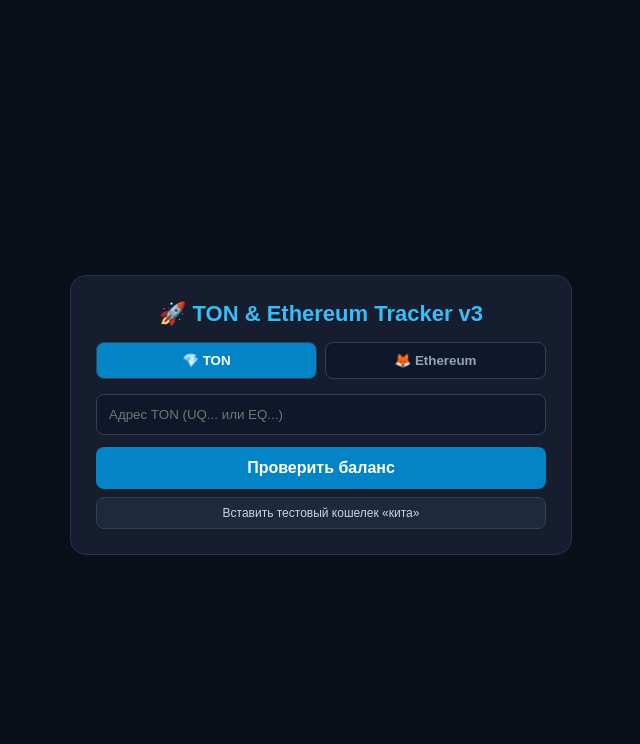
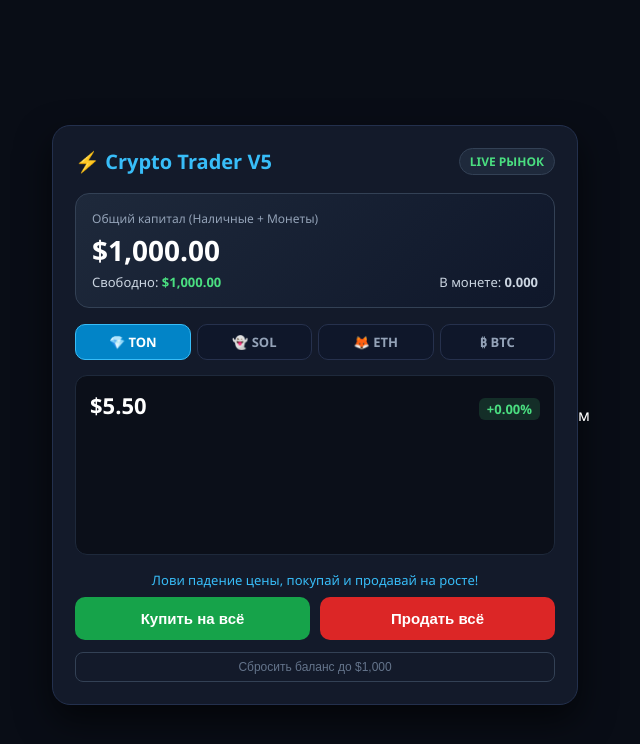
Before and after one commit to Ponchic7282/tracker, a plain HTML site: page index.html in a window 1280 px wide. Shown: the whole page, without its empty margins (319-959 px from the left). Drawn offline with Linux system fonts and the light colour scheme.

Commit message:
Update index.html

```diff
--- a/index.html
+++ b/index.html
@@ -3,133 +3,215 @@
 <head>
     <meta charset="UTF-8">
     <meta name="viewport" content="width=device-width, initial-scale=1.0">
-    <title>TON & Ethereum Tracker v3</title>
+    <title>Crypto Simulator & Radar V5</title>
     <style>
-        body { font-family: sans-serif; background: #0b0f19; color: #fff; display: flex; justify-content: center; align-items: center; min-height: 100vh; margin: 0; padding: 15px; }
-        .card { background: #161d2f; padding: 25px; border-radius: 16px; width: 100%; max-width: 450px; border: 1px solid #26314d; }
-        h1 { text-align: center; font-size: 22px; color: #38bdf8; margin-top: 0; }
-        .tabs { display: flex; gap: 8px; margin-bottom: 15px; }
-        .tab { flex: 1; padding: 10px; border-radius: 8px; border: 1px solid #334155; background: #0f172a; color: #94a3b8; font-weight: bold; cursor: pointer; }
-        .tab.active { background: #0284c7; color: #fff; }
-        .tab.active-eth { background: #4f46e5; color: #fff; }
-        input { width: 100%; padding: 12px; border-radius: 8px; border: 1px solid #334155; background: #0f172a; color: #fff; box-sizing: border-box; margin-bottom: 12px; }
-        .btn { width: 100%; padding: 12px; border: none; border-radius: 8px; background: #0284c7; color: #fff; font-size: 16px; font-weight: bold; cursor: pointer; }
-        .test-btn { width: 100%; padding: 8px; margin-top: 8px; border-radius: 8px; border: 1px solid #334155; background: #1e293b; color: #cbd5e1; font-size: 12px; cursor: pointer; }
-        .res { margin-top: 20px; padding: 15px; background: #0f172a; border-radius: 10px; display: none; }
-        .row { display: flex; justify-content: space-between; margin-bottom: 8px; }
-        .err { color: #f87171; text-align: center; margin-top: 12px; display: none; font-size: 13px; line-height: 1.4; }
+        body { font-family: 'Segoe UI', sans-serif; background: #090d16; color: #fff; display: flex; justify-content: center; align-items: center; min-height: 100vh; margin: 0; padding: 15px; }
+        .app { background: #131a2a; padding: 22px; border-radius: 18px; width: 100%; max-width: 480px; border: 1px solid #23304d; box-shadow: 0 15px 35px rgba(0,0,0,0.6); }
+        .header { display: flex; justify-content: space-between; align-items: center; margin-bottom: 18px; }
+        .header h1 { font-size: 20px; margin: 0; color: #38bdf8; }
+        .badge { background: #1e293b; color: #4ade80; padding: 4px 10px; border-radius: 20px; font-size: 12px; font-weight: bold; border: 1px solid #334155; }
+
+        /* Баланс игрока */
+        .wallet-card { background: linear-gradient(135deg, #1e293b, #0f172a); padding: 16px; border-radius: 14px; border: 1px solid #334155; margin-bottom: 16px; }
+        .w-label { font-size: 12px; color: #94a3b8; }
+        .w-total { font-size: 28px; font-weight: bold; color: #fff; margin: 4px 0; }
+        .w-sub { font-size: 13px; color: #cbd5e1; display: flex; justify-content: space-between; }
+
+        /* Выбор монеты */
+        .coins { display: grid; grid-template-columns: repeat(4, 1fr); gap: 6px; margin-bottom: 15px; }
+        .coin-btn { background: #0f172a; border: 1px solid #26314d; color: #94a3b8; padding: 8px 4px; border-radius: 10px; cursor: pointer; text-align: center; font-weight: bold; font-size: 13px; }
+        .coin-btn.active { background: #0284c7; color: #fff; border-color: #38bdf8; }
+
+        /* График и цена */
+        .chart-box { background: #0b0f19; border-radius: 12px; padding: 14px; border: 1px solid #1e293b; margin-bottom: 16px; }
+        .price-row { display: flex; justify-content: space-between; align-items: baseline; margin-bottom: 10px; }
+        .cur-price { font-size: 22px; font-weight: bold; }
+        .change { font-size: 13px; font-weight: bold; padding: 2px 8px; border-radius: 6px; }
+        .up { color: #4ade80; background: rgba(74, 222, 128, 0.15); }
+        .down { color: #f87171; background: rgba(248, 113, 113, 0.15); }
+        canvas { width: 100%; height: 110px; display: block; }
+
+        /* Кнопки торговли */
+        .trade-controls { display: grid; grid-template-columns: 1fr 1fr; gap: 10px; margin-bottom: 12px; }
+        .btn-buy { background: #16a34a; color: #fff; border: none; padding: 13px; border-radius: 10px; font-size: 15px; font-weight: bold; cursor: pointer; }
+        .btn-buy:active { transform: scale(0.98); }
+        .btn-sell { background: #dc2626; color: #fff; border: none; padding: 13px; border-radius: 10px; font-size: 15px; font-weight: bold; cursor: pointer; }
+        .btn-sell:active { transform: scale(0.98); }
+        .reset-btn { width: 100%; background: transparent; border: 1px solid #334155; color: #64748b; padding: 7px; border-radius: 8px; font-size: 12px; cursor: pointer; }
+        .msg { text-align: center; font-size: 13px; height: 18px; margin-bottom: 8px; color: #38bdf8; }
     </style>
 </head>
 <body>
-<div class="card">
-    <h1>🚀 TON & Ethereum Tracker v3</h1>
-    <div class="tabs">
-        <button id="bTon" class="tab active" onclick="setNet('ton')">💎 TON</button>
-        <button id="bEth" class="tab" onclick="setNet('eth')">🦊 Ethereum</button>
+<div class="app">
+    <div class="header">
+        <h1>⚡ Crypto Trader V5</h1>
+        <span class="badge">LIVE РЫНОК</span>
     </div>
-    <input type="text" id="addr" placeholder="Адрес TON (UQ... или EQ...)">
-    <button class="btn" id="subBtn" onclick="run()">Проверить баланс</button>
-    <button class="test-btn" onclick="demo()">Вставить тестовый кошелек «кита»</button>
-    <div id="err" class="err"></div>
-    <div id="res" class="res">
-        <div class="row"><span>Баланс:</span><b id="val" style="color:#4ade80">0</b></div>
-        <div class="row"><span>В долларах:</span><span id="usd">$0</span></div>
-        <div class="row"><span>В рублях:</span><span id="rub">0 ₽</span></div>
+
+    <div class="wallet-card">
+        <div class="w-label">Общий капитал (Наличные + Монеты)</div>
+        <div class="w-total" id="totalEquity">$1,000.00</div>
+        <div class="w-sub">
+            <span>Свободно: <b id="cashBal" style="color:#4ade80">$1,000.00</b></span>
+            <span>В монете: <b id="coinHold">0.000</b></span>
+        </div>
     </div>
+
+    <div class="coins">
+        <div class="coin-btn active" onclick="selectCoin('TON', this)">💎 TON</div>
+        <div class="coin-btn" onclick="selectCoin('SOL', this)">👻 SOL</div>
+        <div class="coin-btn" onclick="selectCoin('ETH', this)">🦊 ETH</div>
+        <div class="coin-btn" onclick="selectCoin('BTC', this)">₿ BTC</div>
+    </div>
+
+    <div class="chart-box">
+        <div class="price-row">
+            <span class="cur-price" id="priceDisplay">$5.50</span>
+            <span class="change up" id="changeDisplay">+0.00%</span>
+        </div>
+        <canvas id="chartCanvas" width="420" height="110"></canvas>
+    </div>
+
+    <div class="msg" id="msgBox">Лови падение цены, покупай и продавай на росте!</div>
+
+    <div class="trade-controls">
+        <button class="btn-buy" onclick="buyAll()">Купить на всё</button>
+        <button class="btn-sell" onclick="sellAll()">Продать всё</button>
+    </div>
+    <button class="reset-btn" onclick="resetGame()">Сбросить баланс до $1,000</button>
 </div>
+
 <script>
-    let net = 'ton';
-    function setNet(n) {
-        net = n;
-        document.getElementById('bTon').className = n === 'ton' ? 'tab active' : 'tab';
-        document.getElementById('bEth').className = n === 'eth' ? 'tab active-eth' : 'tab';
-        document.getElementById('addr').placeholder = n === 'ton' ? 'Адрес TON (UQ... или EQ...)' : 'Адрес Ethereum (0x...)';
-        document.getElementById('res').style.display = 'none';
-        document.getElementById('err').style.display = 'none';
-    }
-    function demo() {
-        document.getElementById('addr').value = net === 'ton'
-            ? 'EQCD39VS5jcptHL8vMjEXrzGaRcCVYto7HUn4bpAOg8xqB2N'
-            : '0xd8dA6BF26964aF9D7eEd9e03E53415D37aA96045';
+    // Начальные данные монет и сохранение прогресса в браузере
+    let state = JSON.parse(localStorage.getItem('cryptoSimV5')) || {
+        cash: 1000,
+        holdings: { TON: 0, SOL: 0, ETH: 0, BTC: 0 }
+    };
+
+    const market = {
+        TON: { price: 5.50, history: [5.42, 5.45, 5.41, 5.48, 5.52, 5.49, 5.50], vol: 0.015 },
+        SOL: { price: 185.00, history: [182, 184, 183, 186, 185, 184.5, 185], vol: 0.018 },
+        ETH: { price: 3150.00, history:, vol: 0.012 },
+        BTC: { price: 92000.00, history:, vol: 0.010 }
+    };
+
+    let activeCoin = 'TON';
+
+    function saveState() {
+        localStorage.setItem('cryptoSimV5', JSON.stringify(state));
     }
 
-    async function getTonBalance(a) {
-        const urls = [
-            async () => {
-                const r = await (await fetch(`https://toncenter.com{a}`)).json();
-                if (!r.balance) throw 1;
-                return Number(r.balance) / 1e9;
-            },
-            async () => {
-                const r = await (await fetch(`https://tonhubapi.com`)).json();
-                const seqno = r.last.seqno;
-                const acc = await (await fetch(`https://tonhubapi.com{seqno}/${a}/lite`)).json();
-                return Number(acc.account.balance.coins) / 1e9;
-            },
-            async () => {
-                const r = await (await fetch(`https://ton.cat{a}`)).json();
-                return Number(r.balance) / 1e9;
-            }
-        ];
-        for (let fn of urls) {
-            try {
-                const res = await fn();
-                if (!isNaN(res)) return res;
-            } catch (e) {}
-        }
-        throw new Error('Серверы TON временно недоступны (попробуй вкладку Ethereum!)');
+    function selectCoin(sym, el) {
+        activeCoin = sym;
+        document.querySelectorAll('.coin-btn').forEach(b => b.classList.remove('active'));
+        el.classList.add('active');
+        updateUI();
     }
 
-    async function getEthBalance(a) {
-        const urls = [
-            async () => {
-                const r = await (await fetch(`https://ethplorer.io{a}?apiKey=freekey`)).json();
-                if (r.error || !r.ETH) throw 1;
-                return Number(r.ETH.balance);
-            },
-            async () => {
-                const cleanAddr = a.replace('0x', '');
-                const r = await (await fetch(`https://blockcypher.com{cleanAddr}/balance`)).json();
-                if (typeof r.balance === 'undefined') throw 1;
-                return Number(r.balance) / 1e18;
-            }
-        ];
-        for (let fn of urls) {
-            try { return await fn(); } catch (e) {}
+    function buyAll() {
+        if (state.cash < 0.01) {
+            showMsg('Нет свободных долларов для покупки!');
+            return;
         }
-        throw new Error('Не удалось загрузить ETH (проверь интернет или AdBlock)');
+        const price = market[activeCoin].price;
+        const bought = state.cash / price;
+        state.holdings[activeCoin] += bought;
+        state.cash = 0;
+        saveState();
+        showMsg(`Куплено ${bought.toFixed(4)} ${activeCoin} по $${price.toFixed(2)}`);
+        updateUI();
     }
 
-    async function getPrices(sym) {
-        try {
-            const data = await (await fetch(`https://cryptocompare.com{sym}&tsyms=USD,RUB`)).json();
-            if (data.USD) return { usd: data.USD, rub: data.RUB || data.USD * 95 };
-        } catch (e) {}
-        return sym === 'TON' ? { usd: 5.5, rub: 520 } : { usd: 3100, rub: 295000 };
+    function sellAll() {
+        const amt = state.holdings[activeCoin];
+        if (amt <= 0) {
+            showMsg(`У тебя нет монет ${activeCoin} для продажи!`);
+            return;
+        }
+        const price = market[activeCoin].price;
+        const gained = amt * price;
+        state.cash += gained;
+        state.holdings[activeCoin] = 0;
+        saveState();
+        showMsg(`Продано! Получено $${gained.toFixed(2)}`);
+        updateUI();
     }
 
-    async function run() {
-        const a = document.getElementById('addr').value.trim();
-        const err = document.getElementById('err'), res = document.getElementById('res'), btn = document.getElementById('subBtn');
-        err.style.display = 'none'; res.style.display = 'none';
-        if (!a) { err.innerText = 'Введи адрес!'; err.style.display = 'block'; return; }
+    function resetGame() {
+        state = { cash: 1000, holdings: { TON: 0, SOL: 0, ETH: 0, BTC: 0 } };
+        saveState();
+        showMsg('Баланс сброшен до $1,000');
+        updateUI();
+    }
 
-        btn.innerText = 'Загрузка...';
-        try {
-            const sym = net === 'ton' ? 'TON' : 'ETH';
-            const bal = net === 'ton' ? await getTonBalance(a) : await getEthBalance(a);
-            const p = await getPrices(sym);
+    function showMsg(text) {
+        const box = document.getElementById('msgBox');
+        box.innerText = text;
+        setTimeout(() => { box.innerText = 'Торгуй на разнице курсов и увеличивай капитал!'; }, 3000);
+    }
 
-            document.getElementById('val').innerText = bal.toFixed(4) + ' ' + sym;
-            document.getElementById('usd').innerText = '$' + (bal * p.usd).toLocaleString('en-US', {maximumFractionDigits: 2});
-            document.getElementById('rub').innerText = Math.round(bal * p.rub).toLocaleString('ru-RU') + ' ₽';
-            res.style.display = 'block';
-        } catch(e) {
-            err.innerText = 'Ошибка: ' + e.message;
-            err.style.display = 'block';
+    function drawChart(history, isUp) {
+        const canvas = document.getElementById('chartCanvas');
+        const ctx = canvas.getContext('2d');
+        const w = canvas.width, h = canvas.height;
+        ctx.clearRect(0, 0, w, h);
+
+        const min = Math.min(...history) * 0.998;
+        const max = Math.max(...history) * 1.002;
+        const range = max - min || 1;
+
+        ctx.beginPath();
+        ctx.strokeStyle = isUp ? '#4ade80' : '#f87171';
+        ctx.lineWidth = 3;
+
+        history.forEach((val, i) => {
+            const x = (i / (history.length - 1)) * w;
+            const y = h - ((val - min) / range) * (h - 20) - 10;
+            if (i === 0) ctx.moveTo(x, y);
+            else ctx.lineTo(x, y);
+        });
+        ctx.stroke();
+    }
+
+    function updateUI() {
+        const coinData = market[activeCoin];
+        const firstPrice = coinData.history[0];
+        const diffPct = ((coinData.price - firstPrice) / firstPrice) * 100;
+        const isUp = diffPct >= 0;
+
+        document.getElementById('priceDisplay').innerText = '$' + coinData.price.toLocaleString('en-US', { minimumFractionDigits: 2, maximumFractionDigits: 2 });
+        const chEl = document.getElementById('changeDisplay');
+        chEl.innerText = (isUp ? '+' : '') + diffPct.toFixed(2) + '%';
+        chEl.className = 'change ' + (isUp ? 'up' : 'down');
+
+        // Считаем общий баланс по всем монетам
+        let coinsValue = 0;
+        for (let s in state.holdings) {
+            coinsValue += state.holdings[s] * market[s].price;
         }
-        btn.innerText = 'Проверить баланс';
+        const total = state.cash + coinsValue;
+
+        document.getElementById('totalEquity').innerText = '$' + total.toLocaleString('en-US', { minimumFractionDigits: 2, maximumFractionDigits: 2 });
+        document.getElementById('cashBal').innerText = '$' + state.cash.toLocaleString('en-US', { minimumFractionDigits: 2, maximumFractionDigits: 2 });
+        document.getElementById('coinHold').innerText = `${state.holdings[activeCoin].toFixed(4)} ${activeCoin}`;
+
+        drawChart(coinData.history, isUp);
     }
+
+    // Движение рынка каждую секунду
+    setInterval(() => {
+        for (let s in market) {
+            const m = market[s];
+            const change = (Math.random() - 0.49) * m.vol; // Легкий тренд вверх для азарта
+            m.price = Math.max(0.01, m.price * (1 + change));
+            m.history.push(m.price);
+            if (m.history.length > 35) m.history.shift();
+        }
+        updateUI();
+    }, 1000);
+
+    updateUI();
 </script>
 </body>
 </html>
+м
```
